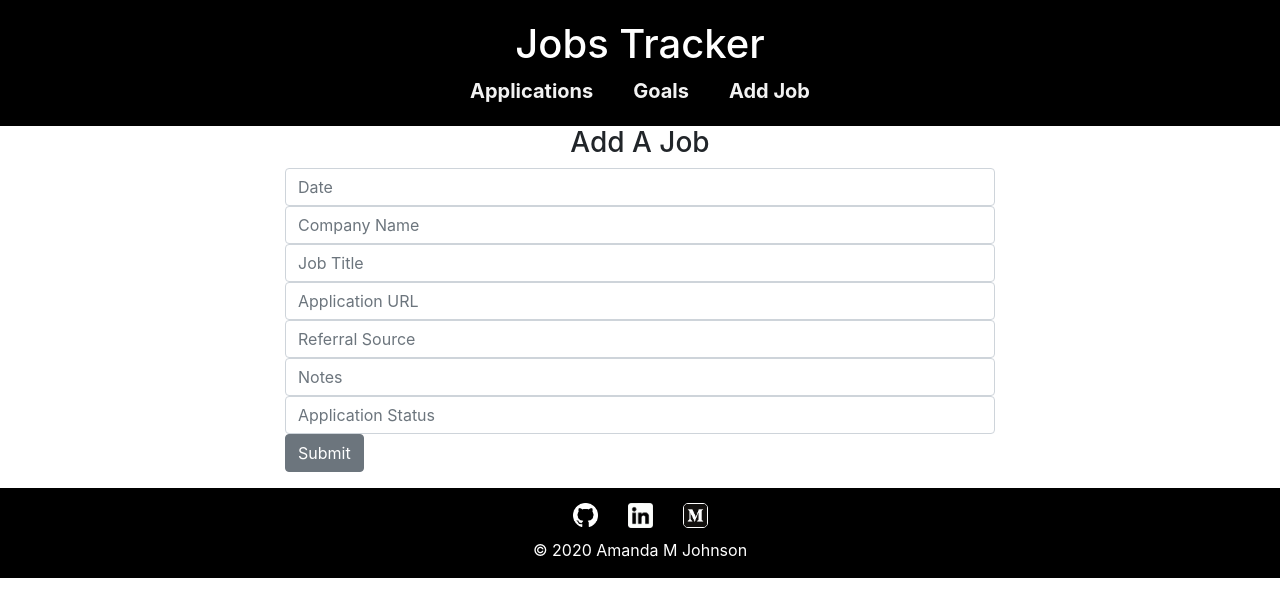
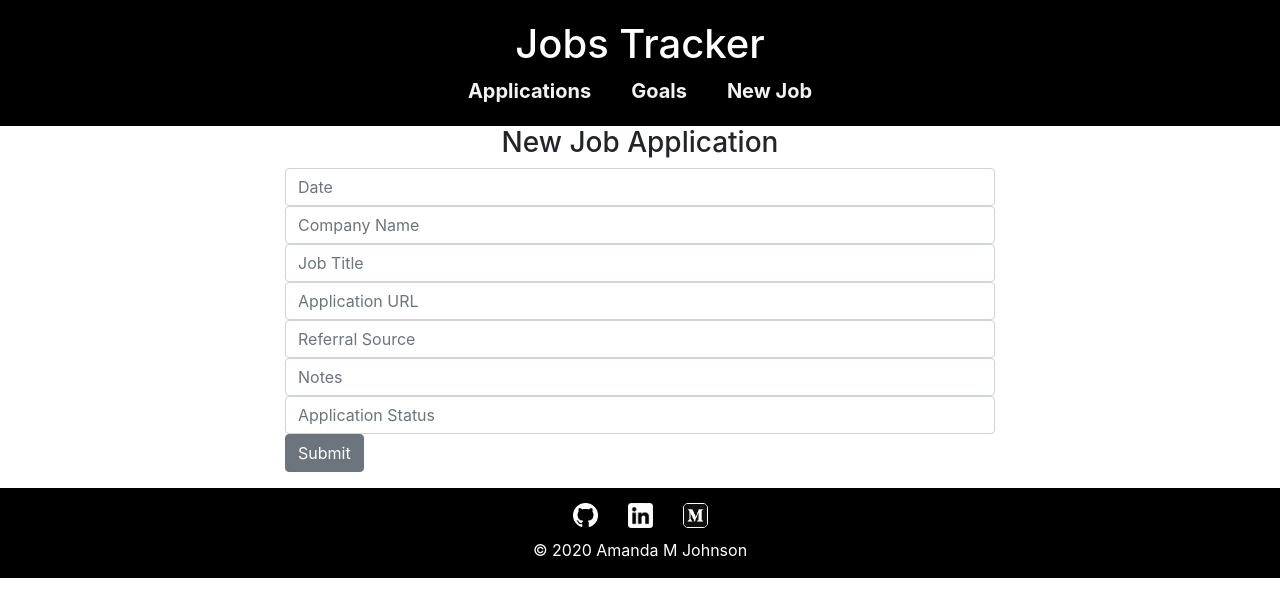
Before and after one commit to amandena/jobs-tracker, a React (Create React App) app in the folder client/: page /jobs/new in a window 1280 px wide. Shown: the top 616 px of the page. Built offline with nearby package versions, Linux system fonts and the light colour scheme.

Commit message:
changed path and page name

```diff
--- a/client/src/components/Header.js
+++ b/client/src/components/Header.js
@@ -11,7 +11,7 @@ const Header = () => {
               <h1>Jobs Tracker</h1>
               <Link className="mainnav-link" to='/applications-tracker'>Applications</Link>
               <Link className="mainnav-link" to='/goals'>Goals</Link>
-              <Link className="mainnav-link" to='/jobs/new'>Add Job</Link>
+              <Link className="mainnav-link" to='/jobs/new'>New Job</Link>
             </div>
           </div>
         </div>
--- a/client/src/components/JobForm.js
+++ b/client/src/components/JobForm.js
@@ -5,7 +5,7 @@ class JobForm extends React.Component {
     return(
       <div className='job-form container'>
         <div className="spacer"/>
-        <h3>Add A Job</h3>
+        <h3>New Job Application</h3>
         <form>
           <div className="row form-group">
             <div className="col-8 offset-2 input-group spacer-xs">
```
